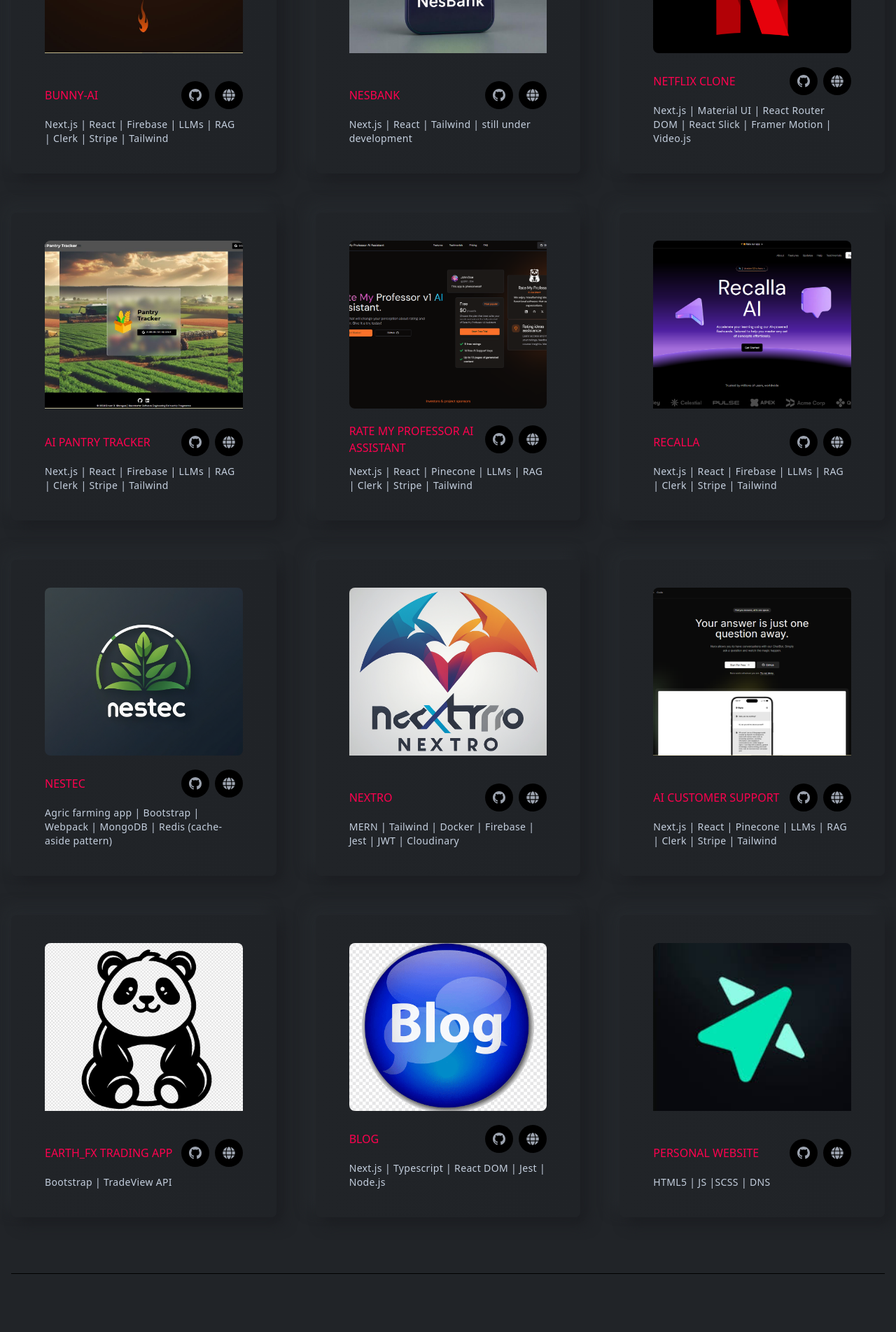
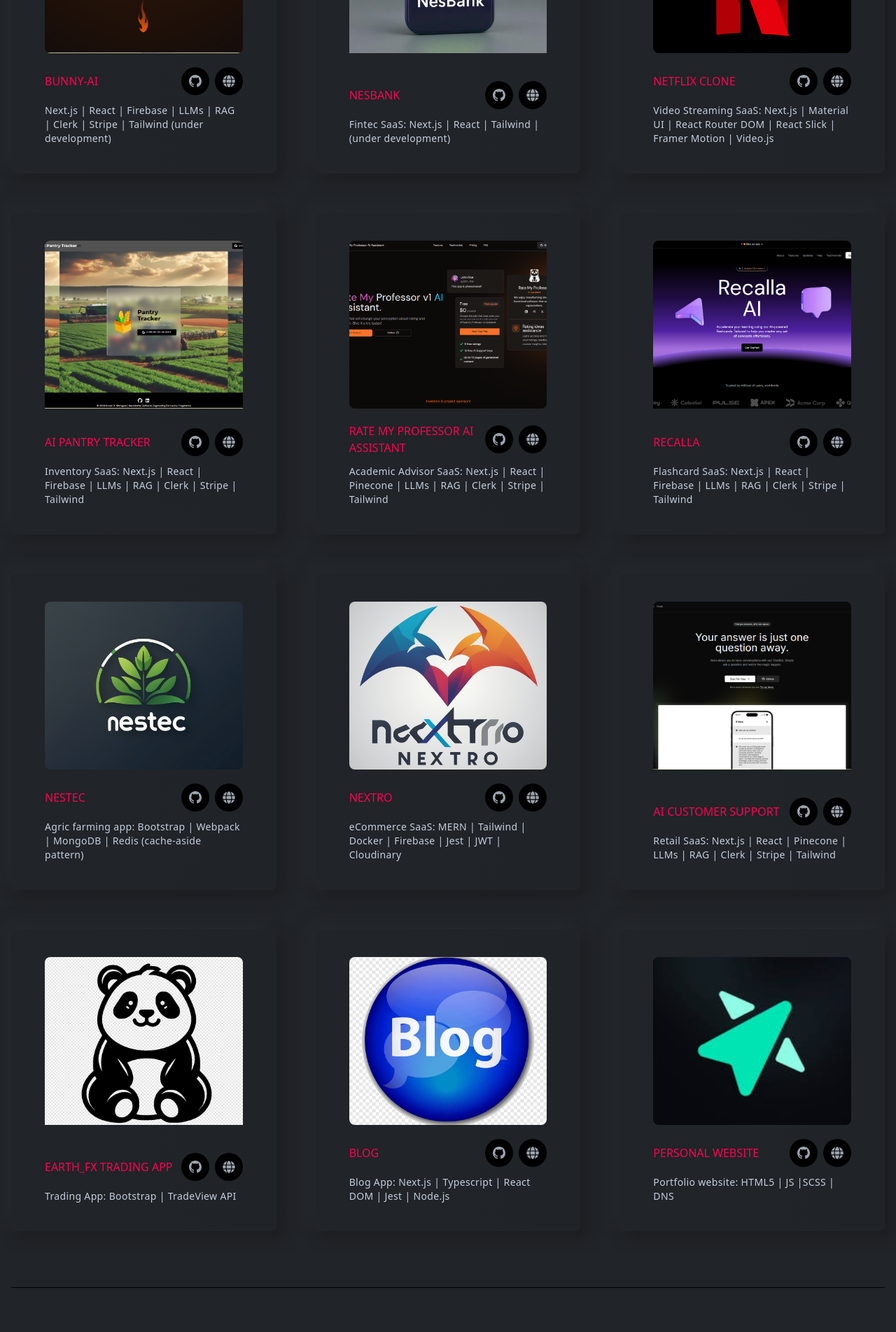
Before and after one commit to bshongwe/personal-portfolio-2024, a React (Create React App) app: page / in a window 1280 px wide. Shown: the part 2254-4158 px from the top of the page at 70% size. Built offline with nearby package versions, Linux system fonts and the light colour scheme.

Commit message:
Update project details

```diff
--- a/src/components/projects/Projects.js
+++ b/src/components/projects/Projects.js
@@ -18,62 +18,62 @@
       <div className="grid grid-cols-1 md:grid-cols-2 xl:grid-cols-3 gap-6 xl:gap-14">
         <ProjectsCard
           title="Bunny-Ai"
-          des="Next.js | React | Firebase | LLMs | RAG | Clerk | Stripe | Tailwind"
+          des="Next.js | React | Firebase | LLMs | RAG | Clerk | Stripe | Tailwind (under development)"
           src={projectOne}
         />
         <ProjectsCard
           title="NesBank"
-          des="Next.js | React | Tailwind | still under development"
+          des="Fintec SaaS: Next.js | React | Tailwind | (under development)"
           src={projectTwelve}
         />
         <ProjectsCard
           title="Netflix Clone"
-          des="Next.js | Material UI | React Router DOM | React Slick | Framer Motion | Video.js"
+          des="Video Streaming SaaS: Next.js | Material UI | React Router DOM | React Slick | Framer Motion | Video.js"
           src={projectTwo}
         />
         <ProjectsCard
           title="AI Pantry Tracker"
-          des="Next.js | React | Firebase | LLMs | RAG | Clerk | Stripe | Tailwind"
+          des="Inventory SaaS: Next.js | React | Firebase | LLMs | RAG | Clerk | Stripe | Tailwind"
           src={projectNine}
         />
         <ProjectsCard
           title="Rate My Professor AI Assistant"
-          des="Next.js | React | Pinecone | LLMs | RAG | Clerk | Stripe | Tailwind"
+          des="Academic Advisor SaaS: Next.js | React | Pinecone | LLMs | RAG | Clerk | Stripe | Tailwind"
           src={projectSix}
         />
         <ProjectsCard
           title="Recalla"
-          des="Next.js | React | Firebase | LLMs | RAG | Clerk | Stripe | Tailwind"
+          des="Flashcard SaaS: Next.js | React | Firebase | LLMs | RAG | Clerk | Stripe | Tailwind"
           src={projectSeven}
         />
         <ProjectsCard
           title="Nestec"
-          des="Agric farming app | Bootstrap | Webpack | MongoDB | Redis (cache-aside pattern)"
+          des="Agric farming app: Bootstrap | Webpack | MongoDB | Redis (cache-aside pattern)"
           src={projectFour}
         />
         <ProjectsCard
           title="NeXtro"
-          des="MERN | Tailwind | Docker | Firebase | Jest | JWT | Cloudinary"
+          des="eCommerce SaaS: MERN | Tailwind | Docker | Firebase | Jest | JWT | Cloudinary"
           src={projectEleven}
         />
         <ProjectsCard
           title="AI Customer Support"
-          des="Next.js | React | Pinecone | LLMs | RAG | Clerk | Stripe | Tailwind"
+          des="Retail SaaS: Next.js | React | Pinecone | LLMs | RAG | Clerk | Stripe | Tailwind"
           src={projectEight}
         />
         <ProjectsCard
           title="Earth_FX Trading App"
-          des="Bootstrap | TradeView API"
+          des="Trading App: Bootstrap | TradeView API"
           src={projectThree}
         />
         <ProjectsCard
           title="Blog"
-          des="Next.js | Typescript | React DOM | Jest | Node.js"
+          des="Blog App: Next.js | Typescript | React DOM | Jest | Node.js"
           src={projectTen}
         />
         <ProjectsCard
           title="Personal Website"
-          des="HTML5 | JS |SCSS | DNS"
+          des="Portfolio website: HTML5 | JS |SCSS | DNS"
           src={projectFive}
         />
       </div>
```
